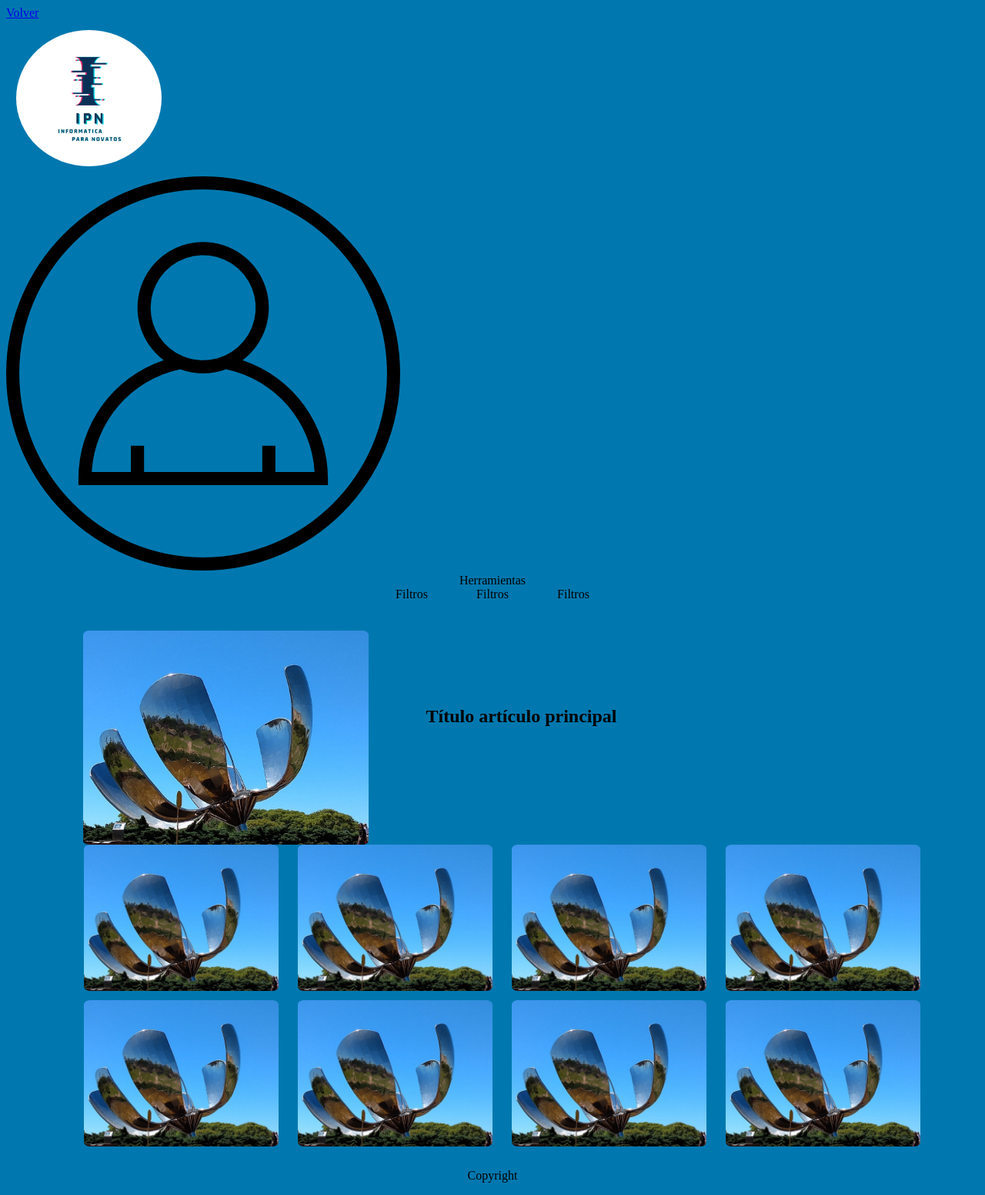
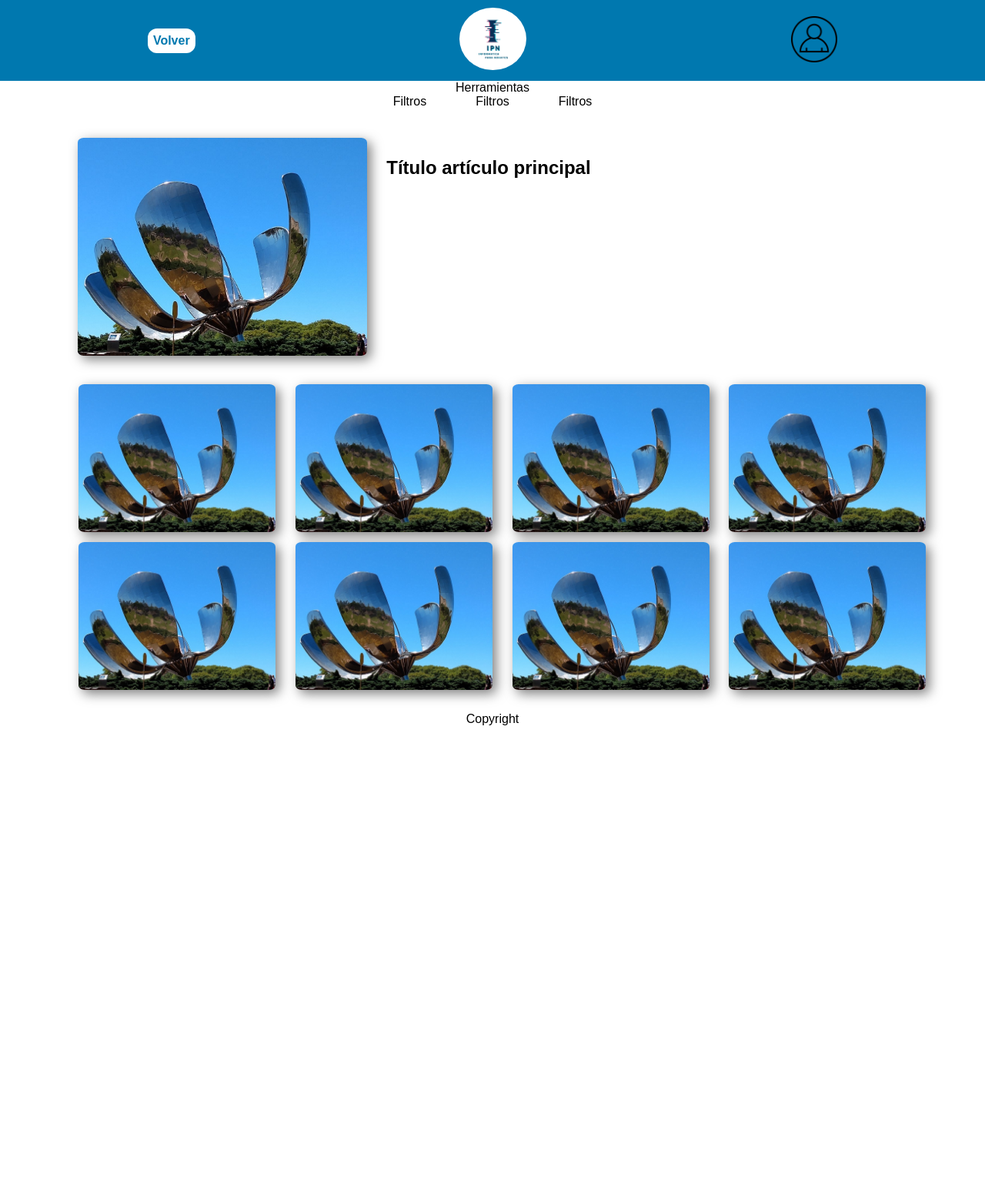
Before and after one commit to Vikolow/Proyecto_WWWeb, a PHP site: page / in a window 1280 px wide. Shown: the whole page at 77% size. After the commit the page ends 942 px from the top, so only its background shows below. Run offline with PHP 8.4, Linux system fonts and the light colour scheme.

Commit message:
estilos.css

```diff
--- a/estilos.css
+++ b/estilos.css
@@ -1,5 +1,9 @@
 body{
-  background-color: rgb(0, 120, 175);
+  margin: 0;
+  font-family: Arial, sans-serif;
+}
+img{
+  width:100%;
 }
 .bodyLogin{
   background-color: rgb(0, 120, 175);
@@ -26,14 +30,6 @@ display:flex;
 .masServicios a {
   margin: 0 3%;
 }
-.logoimg{
-border-radius: 50%;
-width: 15%;
-margin: 1%;
-display: block;
-max-width: 100%;
-height: auto;
-}
 .perfilimg{
 border-radius: 50%;
 width: 10%;
@@ -41,12 +37,6 @@ margin-left: auto;
 display: block;
 max-width: 100%;
 height: auto;
-}
-.lineaGris{
-  display: flex;
-  justify-content: center;
-  align-items: center;
-  color:black;
 }
 .filtros{
   display: flex;
@@ -77,6 +67,7 @@ margin-left: 2%;
 .contenidoPrincipal {
   display: flex;
   align-items: center;
+  margin-bottom: 3%;
 }
 .articulosSecundarios {
   display: flex;
@@ -85,8 +76,8 @@ margin-left: 2%;
 }
 
 .tituloArticuloPrincipal{
-  margin-left: 6%;
-  margin-bottom: 5%;
+  margin-left: 2%;
+  margin-bottom: 17%;
 }
 
 .imgArticulo{
@@ -94,6 +85,7 @@ margin-left: 2%;
   margin-left: 2%;
   margin-bottom: 1%;
   border-radius: 3%;
+  box-shadow: 5px 5px 15px rgba(0, 0, 0, 0.5);
 }
 
 .imgArticuloPrincipal{
@@ -101,6 +93,7 @@ margin-left: 2%;
   margin-left: 6%;
   margin-top: 1%;
   border-radius: 2%;
+  box-shadow: 5px 5px 15px rgba(0, 0, 0, 0.5);
 }
 
 .titulo{
@@ -226,3 +219,80 @@ margin-left: 2%;
   color:gray;
   margin-right: 60px;
 }
+.bodyHerramientas {
+  text-align: center;
+  background-color: white;
+  display: flex;
+  flex-direction: column;
+  align-items: center;
+  justify-content: flex-start; /* Cambiado de center a flex-start */
+  color: white;
+  padding-top: 20px; /* Añade un poco de espacio en la parte superior si es necesario */
+}
+
+.logomedio {
+  width: 7%;
+  border-radius: 50%;
+  margin-bottom: 5%;
+  margin-left: 17%;
+}
+.image-links {
+  display: flex;
+  justify-content: center;
+  gap: 1%;
+}
+
+.link-image {
+  width: 80%; /* Ajusta el tamaño según sea necesario */
+  height: auto;
+  cursor: pointer;
+  border-radius: 5%;
+}
+.tituloHerramientas{
+  color: white;
+  font-family:system-ui, -apple-system, BlinkMacSystemFont, 'Segoe UI', Roboto, Oxygen, Ubuntu, Cantarell, 'Open Sans', 'Helvetica Neue', sans-serif;
+  margin-bottom: 10%;
+  font-size: 300%;
+}
+.back-button {
+  background-color: white;
+  color: rgb(0, 120, 175);
+  border: none;
+  padding: 10px 15px;
+  border-radius: 10%;
+  text-decoration: none;
+  font-weight: bold;
+  margin-bottom: 10%;
+}
+.login-image {
+  width: 15%;
+  margin-bottom: 20%;
+}
+header {
+  display: flex;
+  justify-content: space-around;
+  align-items: center;
+  padding: 10px 20px;
+  background-color: rgb(0, 120, 175);
+  color: white;
+}
+.btn-back {
+  text-decoration: none;
+  color: white;
+  font-weight: bold;
+  color: rgb(0, 120, 175);
+  background-color: white;
+  padding: 7px;
+  border-radius: 12px;
+}
+.logo {
+  height: auto;
+  width:7%;
+}
+.logoimg{
+  border-radius: 50%;
+}
+.btn-login img {
+  width: 60px;
+  height: auto;
+}
```
